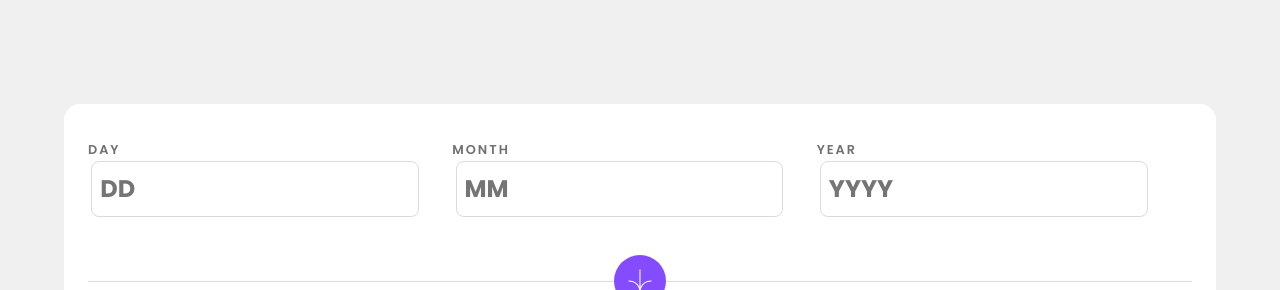
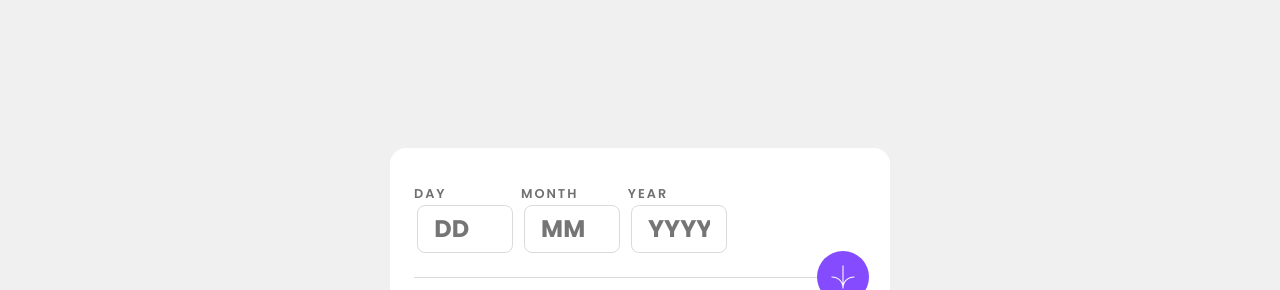
Before and after one commit to Byte-nana/front-end-practice, a plain HTML site: page age-calculator-app-main/index.html in a window 1280 px wide. Shown: the part 57-347 px from the top of the page. Drawn offline with Linux system fonts and the light colour scheme.

Commit message:
style:css-desktop and active states

```diff
--- a/age-calculator-app-main/css/style.css
+++ b/age-calculator-app-main/css/style.css
@@ -1,6 +1,11 @@
 :root {
   --color-accent: var(--purple-500);
+  --color-text: var(--black);
+  --color-text-secondary: var(--grey-500);
 
+  --color-border: var(--grey-200);
+
+  /* colour */
   --purple-500: hsl(259, 100%, 65%);
   --red-400: hsl(0, 100%, 67%);
 
@@ -30,9 +35,10 @@ body {
 
 .calculator {
   width: 90%;
+  max-width: 500px;
   padding: 2rem 1.5rem;
   border-radius: 1rem;
-  border-bottom-right-radius: 4rem;
+  border-bottom-right-radius: 7rem;
   background-color: var(--white);
 }
 
@@ -45,7 +51,7 @@ body {
 }
 
 .date-label {
-  color: var(--grey-500);
+  color: var(--color-text-secondary);
   font-size: 0.8rem;
   font-weight: 600;
   text-transform: uppercase;
@@ -58,11 +64,14 @@ body {
   margin-left: 0.2rem;
   padding: 0.5rem;
   border-radius: 0.5rem;
-  border: 1px solid var(--grey-200);
+  border: 1px solid var(--color-border);
+  outline: none;
   font-size: 1.5rem;
   font-weight: 700;
 }
-
+.date-input:focus {
+  border-color: var(--color-accent);
+}
 .button-container {
   width: 100%;
   position: relative;
@@ -75,7 +84,7 @@ body {
   position: absolute;
   width: 100%;
   height: 1px;
-  background-color: var(--grey-200);
+  background-color: var(--color-border);
 }
 
 .calculate-btn {
@@ -92,8 +101,12 @@ body {
   outline: none;
   transform: translate(-50%, -50%);
   z-index: 10;
+  cursor: pointer;
+  transition: all 250ms ease;
 }
-
+.calculate-btn:hover {
+  background-color: var(--black);
+}
 .btn-arrow {
   width: 24px;
   height: 24px;
@@ -117,3 +130,22 @@ body {
 .attribution a {
   color: hsl(228, 45%, 44%);
 }
+
+@media screen and (min-width: 576px) {
+  .date-container {
+    padding-right: 8rem;
+  }
+
+  .date-input {
+    height: 3rem;
+    padding: 0.5rem 1rem;
+  }
+
+  .button-container {
+    width: 95%;
+    margin-block: 1rem;
+  }
+  .calculate-btn {
+    left: 100%;
+  }
+}
```
